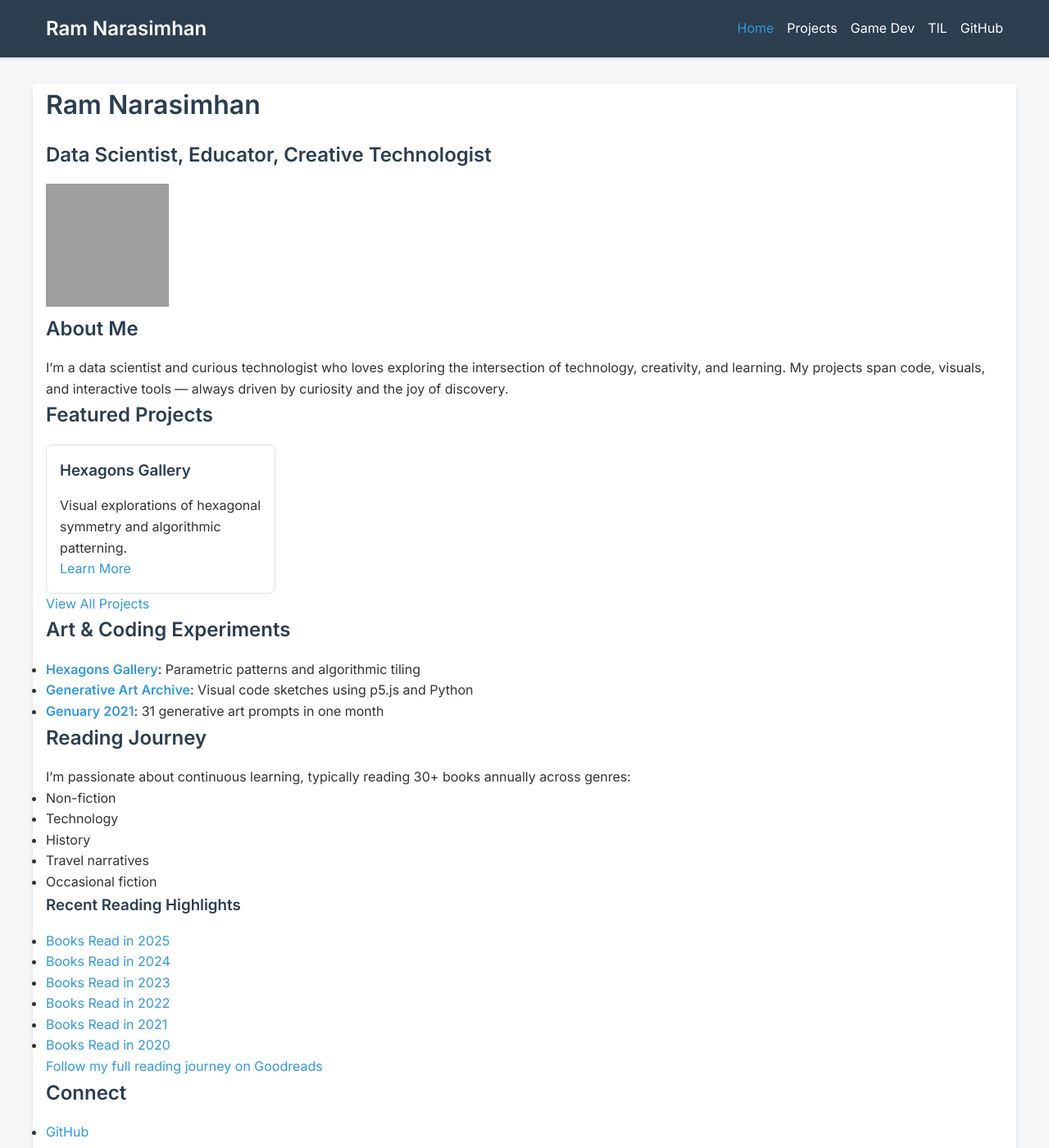
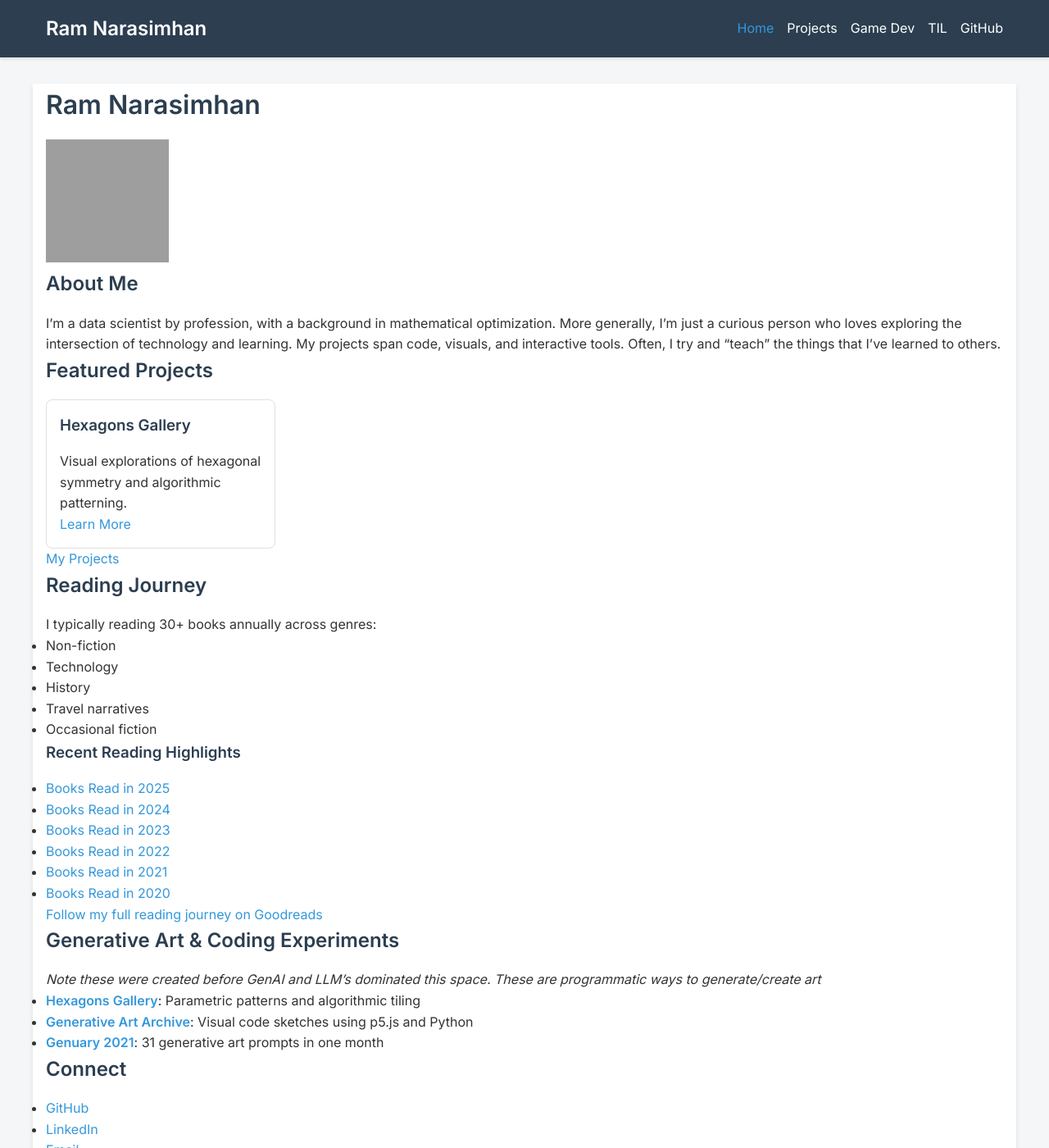
Before and after one commit to Ram-N/Ram-N.github.io, a Jekyll site: the page built from index.md, in a window 1280 px wide and 1400 px high. Shown: the whole window at 82% size. Built offline with Jekyll 4.4.1, drawn with Linux system fonts in a browser that asks for light colours; grey boxes are pictures that could not be loaded.

```diff
--- a/index.md
+++ b/index.md
@@ -5,13 +5,11 @@
 
 # Ram Narasimhan
 
-## Data Scientist, Educator, Creative Technologist
-
 ![Ram's Avatar](https://avatars.githubusercontent.com/Ram-N?size=150){: .avatar}
 
 ## About Me
 
-I'm a data scientist and curious technologist who loves exploring the intersection of technology, creativity, and learning. My projects span code, visuals, and interactive tools — always driven by curiosity and the joy of discovery.
+I'm a data scientist by profession, with a background in mathematical optimization. More generally, I'm just a curious person who loves exploring the intersection of technology and learning. My projects span code, visuals, and interactive tools. Often, I try and "teach" the things that I've learned to others.
 
 ## Featured Projects
 
@@ -25,17 +23,12 @@
 {% endfor %}
 </div>
 
-[View All Projects](/projects){: .btn .btn-primary}
+[My Projects](/projects){: .btn .btn-primary}
 
-## Art & Coding Experiments
-
-- **[Hexagons Gallery](https://ram-n.github.io/hexagons-gallery/)**: Parametric patterns and algorithmic tiling
-- **[Generative Art Archive](https://github.com/Ram-N/generative_art/blob/master/contact_sheet.md)**: Visual code sketches using p5.js and Python
-- **[Genuary 2021](https://ram-n.github.io/Genuary_2021/)**: 31 generative art prompts in one month
 
 ## Reading Journey
 
-I'm passionate about continuous learning, typically reading 30+ books annually across genres:
+I typically reading 30+ books annually across genres:
 - Non-fiction
 - Technology
 - History
@@ -50,6 +43,15 @@
 
 [Follow my full reading journey on Goodreads](https://www.goodreads.com/user/show/37469588-ramnarasimhan){: .btn .btn-secondary}
 
+## Generative Art & Coding Experiments
+
+*Note these were created before GenAI and LLM's dominated this space. These are programmatic ways to generate/create art*
+
+- **[Hexagons Gallery](https://ram-n.github.io/hexagons-gallery/)**: Parametric patterns and algorithmic tiling
+- **[Generative Art Archive](https://github.com/Ram-N/generative_art/blob/master/contact_sheet.md)**: Visual code sketches using p5.js and Python
+- **[Genuary 2021](https://ram-n.github.io/Genuary_2021/)**: 31 generative art prompts in one month
+
+
 ## Connect
 
 - [GitHub](https://github.com/Ram-N)
```
Also changed, not shown: TIL/2025-09-05_TIL.md (added, +14 -0 lines), .claude/commands/add-new-project.md (added), .claude/commands/til-update.md.
